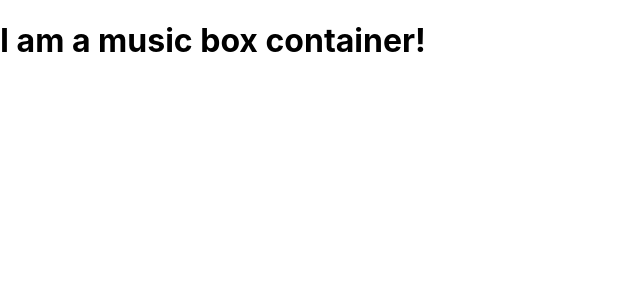
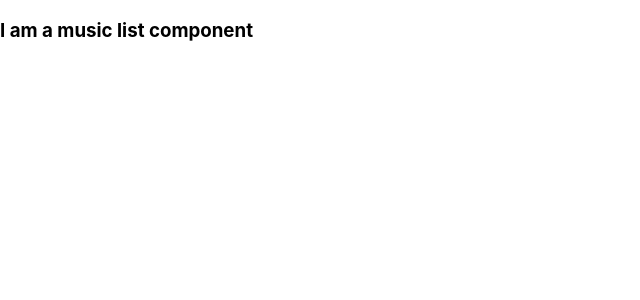
Before and after one commit to frostymasselos/MusicChartReactLab, a React (Create React App) app: page / in a window 1280 px wide. Shown: the top 300 px of the page, without its empty margins (0-640 px from the left). Built offline with nearby package versions, Linux system fonts and the light colour scheme; no server answers.

Commit message:
create musicList component and passed down songs as props

```diff
--- a/src/App.js
+++ b/src/App.js
@@ -3,22 +3,6 @@ import './App.css';
 import MusicBox from './container/MusicBox'
 
 class App extends Component {
-
-  constructor(props){
-    super(props);
-    this.state = {
-      songs: []
-    }
-  }
-
-  componentDidMount(){
-    const url = 'https://itunes.apple.com/gb/rss/topsongs/limit=20/json';
-    fetch(url)
-      .then(res => res.json())
-      .then(songs => this.setState({songs: songs}))
-      .catch(err => console.err());
-  }
-
   render(){
     return (
       <MusicBox />
--- /dev/null
+++ b/src/components/MusicList.js
@@ -0,0 +1,9 @@
+import React from 'react';
+
+const MusicList = (props) => {
+    return(
+        <h3>I am a music list component</h3>
+    )
+}
+
+export default MusicList;
--- a/src/container/MusicBox.js
+++ b/src/container/MusicBox.js
@@ -1,13 +1,26 @@
 import React, { Component } from 'react';
+import MusicList from '../components/MusicList';
 
 class MusicBox extends Component {
+
     constructor(props) {
         super(props);
-        this.state = {  }
+        this.state = {
+            songs: []
+        }
     }
+
+    componentDidMount() {
+        const url = 'https://itunes.apple.com/gb/rss/topsongs/limit=20/json';
+        fetch(url)
+            .then(res => res.json())
+            .then(songs => this.setState({ songs: songs }))
+            .catch(err => console.err());
+    }
+
     render() {
         return (
-            <h1>I am a music box container!</h1>
+            <MusicList songs={this.state.songs}/>
          );
     }
 }
```
Also changed, not shown: src/components/Song.js (added).
